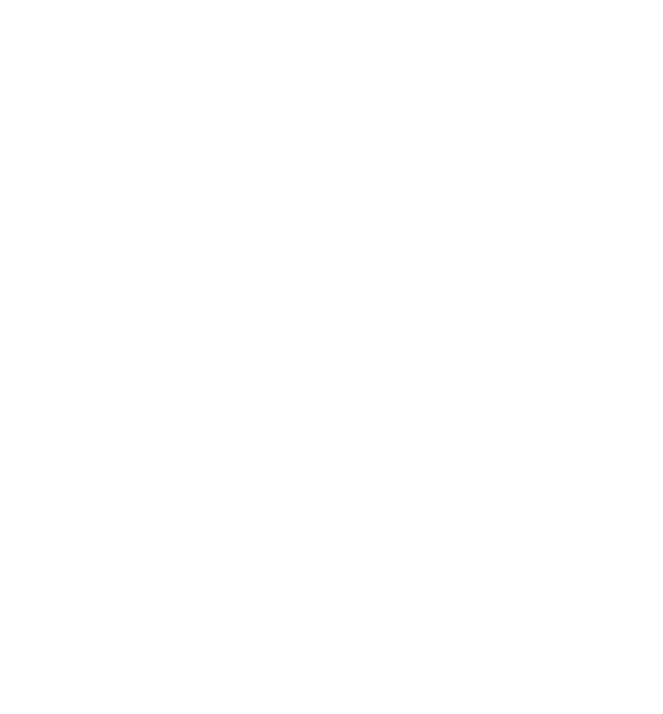
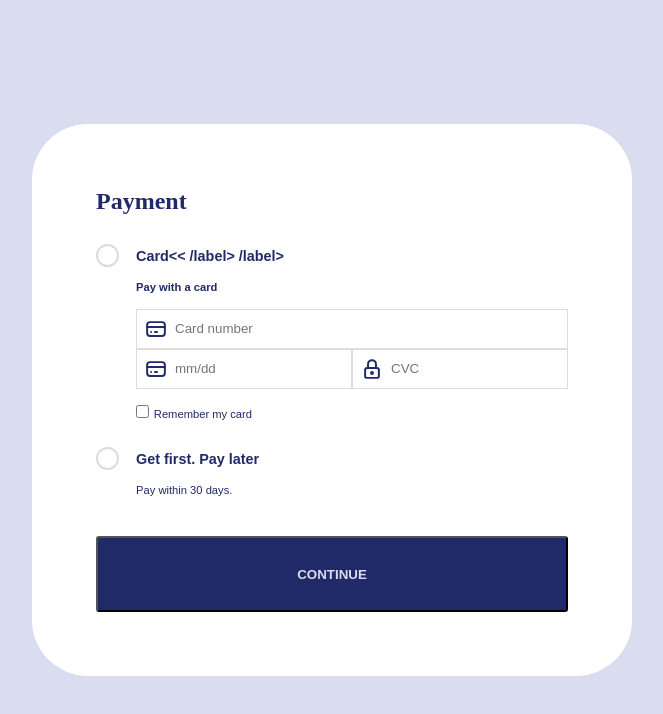
Before and after one commit to DaliborStoyanchov/iCodeThis, a plain HTML site: page 010/index.html in a window 1280 px wide. Shown: the whole page, without its empty margins (308-971 px from the left). Drawn offline with Linux system fonts and the light colour scheme.

Commit message:
010 Payment

```diff
--- a/010/index.html
+++ b/010/index.html
@@ -9,6 +9,75 @@
 </head>
 
 <body>
+  <section class="payment">
+    <h2>Payment</h2>
+    <form>
+      <section class="card">
+        <label class="container" for="card"><input type="radio" id="card" name="type_of_payment" value="card"><span
+            class="checkmark checkmark-first"></span>Card<< /label>
+            /label>
+            <p>Pay with a card</p>
+            <div class="card-number">
+              <label for="card-number">
+                <svg xmlns="http://www.w3.org/2000/svg" width="30" height="30" viewBox="0 0 24 24" fill="none"
+                  stroke="currentColor" stroke-width="2" stroke-linecap="round" stroke-linejoin="round"
+                  class="icon icon-tabler icons-tabler-outline icon-tabler-credit-card">
+                  <path stroke="none" d="M0 0h24v24H0z" fill="none" />
+                  <path d="M3 5m0 3a3 3 0 0 1 3 -3h12a3 3 0 0 1 3 3v8a3 3 0 0 1 -3 3h-12a3 3 0 0 1 -3 -3z" />
+                  <path d="M3 10l18 0" />
+                  <path d="M7 15l.01 0" />
+                  <path d="M11 15l2 0" />
+                </svg>
+              </label>
+              <input type="text" id="card-number" placeholder="Card number">
+            </div>
+
+
+
+            <div class="card-info">
+              <div class="card-date">
+                <label for="card-date">
+                  <svg xmlns="http://www.w3.org/2000/svg" width="30" height="30" viewBox="0 0 24 24" fill="none"
+                    stroke="currentColor" stroke-width="2" stroke-linecap="round" stroke-linejoin="round"
+                    class="icon icon-tabler icons-tabler-outline icon-tabler-credit-card">
+                    <path stroke="none" d="M0 0h24v24H0z" fill="none" />
+                    <path d="M3 5m0 3a3 3 0 0 1 3 -3h12a3 3 0 0 1 3 3v8a3 3 0 0 1 -3 3h-12a3 3 0 0 1 -3 -3z" />
+                    <path d="M3 10l18 0" />
+                    <path d="M7 15l.01 0" />
+                    <path d="M11 15l2 0" />
+                  </svg></label>
+                <input type="text" id="card-date" placeholder="mm/dd">
+              </div>
+              <div class="card-cvc">
+                <label for="card-cvc">
+                  <svg xmlns="http://www.w3.org/2000/svg" width="30" height="30" viewBox="0 0 24 24" fill="none"
+                    stroke="currentColor" stroke-width="2" stroke-linecap="round" stroke-linejoin="round"
+                    class="icon icon-tabler icons-tabler-outline icon-tabler-lock">
+                    <path stroke="none" d="M0 0h24v24H0z" fill="none" />
+                    <path d="M5 13a2 2 0 0 1 2 -2h10a2 2 0 0 1 2 2v6a2 2 0 0 1 -2 2h-10a2 2 0 0 1 -2 -2v-6z" />
+                    <path d="M11 16a1 1 0 1 0 2 0a1 1 0 0 0 -2 0" />
+                    <path d="M8 11v-4a4 4 0 1 1 8 0v4" />
+                  </svg></label>
+                <input type="text" id="card-cvc" placeholder="CVC">
+              </div>
+
+
+            </div>
+            <input type="checkbox" id="remember-card"><label for="remember-card" id="label-checkbox">Remember my
+              card</label>
+      </section>
+      <section class="pay-later">
+        <label for="pay-later" class="container">
+          <input type="radio" id="pay-later" name="type_of_payment" value="pay-later"><span
+            class="checkmark checkmark-second"></span>Get
+          first.
+          Pay
+          later</label>
+        <p>Pay within 30 days.</p>
+      </section>
+      <button type="submit" class="submit">Continue</button>
+    </form>
+  </section>
 
 
   <script src="./app.js"></script>
--- a/010/style.css
+++ b/010/style.css
@@ -5,3 +5,165 @@
   padding: 0;
   box-sizing: border-box;
 }
+
+body {
+  min-height: 100vh;
+  align-items: center;
+  display: flex;
+  justify-content: center;
+  background-color: #dadcf0;
+  font-family: Arial, Helvetica, sans-serif;
+}
+
+.payment {
+  background-color: #fff;
+  color: #212a68;
+  width: 90%;
+  max-width: 600px;
+  padding: 4rem;
+  border-radius: 3.5rem;
+  position: relative;
+}
+
+.card,
+.pay-later {
+  padding-left: 2.5rem;
+}
+
+.card-number,
+.card-date,
+.card-cvc {
+  position: relative;
+  width: 100%;
+}
+
+svg {
+  padding: 0.2rem;
+  margin: 4px;
+}
+
+h2 {
+  margin-bottom: 2rem;
+  font-family: "Times New Roman", Times, serif;
+}
+
+p {
+  font-size: 0.7rem;
+  margin: 1rem 0;
+}
+
+label {
+  font-size: 0.9rem;
+  font-weight: 700;
+}
+
+.card-number,
+.card-date,
+.card-cvc {
+  display: flex;
+  border: 1px solid #dcdcdc;
+  height: 2.5rem;
+}
+
+#card-number,
+#card-date,
+#card-cvc {
+  padding: 0;
+}
+
+#label-checkbox {
+  padding: 0 0.3rem;
+  font-size: 0.7rem;
+  font-weight: 400;
+}
+
+.card-info {
+  display: flex;
+}
+
+input[type="text"] {
+  padding: 0.8rem;
+  width: 100%;
+  border: none;
+  outline: none;
+}
+
+input[type="checkbox"] {
+  margin: 1rem 0 2rem;
+}
+
+input[type="radio"] {
+  position: absolute;
+  opacity: 0;
+  cursor: pointer;
+  height: 2rem;
+  width: 2rem;
+}
+
+.checkmark-first {
+  position: absolute;
+  top: 7.5rem;
+  left: 4rem;
+  height: 23px;
+  width: 23px;
+  background: transparent;
+  border: 2px solid #dcdcdc;
+  border-radius: 50%;
+}
+
+.checkmark-second {
+  position: absolute;
+  top: 20.2rem;
+  left: 4rem;
+  height: 23px;
+  width: 23px;
+  background: transparent;
+  border: 2px solid #dcdcdc;
+  border-radius: 50%;
+}
+
+.container:hover input ~ .checkmark {
+  background-color: #dcdcdc;
+}
+
+.container input:checked ~ .checkmark {
+  background-color: #212a68;
+  border-color: #212a68;
+}
+
+.checkmark:after {
+  content: "";
+  position: absolute;
+  display: none;
+}
+
+.container input:checked ~ .checkmark:after {
+  display: block;
+}
+
+.container .checkmark:after {
+  top: 3px;
+  left: 3px;
+  width: 14px;
+  height: 14px;
+  border-radius: 50%;
+  border-width: 4px;
+  background: white;
+}
+
+.submit {
+  width: 100%;
+  padding: 1.8rem;
+  text-transform: uppercase;
+  background: #212a68;
+  color: #dadcf0;
+  font-weight: 700;
+  cursor: pointer;
+  transition: 0.5s;
+  margin-top: 1.5rem;
+  border-radius: 3px;
+}
+
+button:hover {
+  background: #212a68c5;
+}
```
